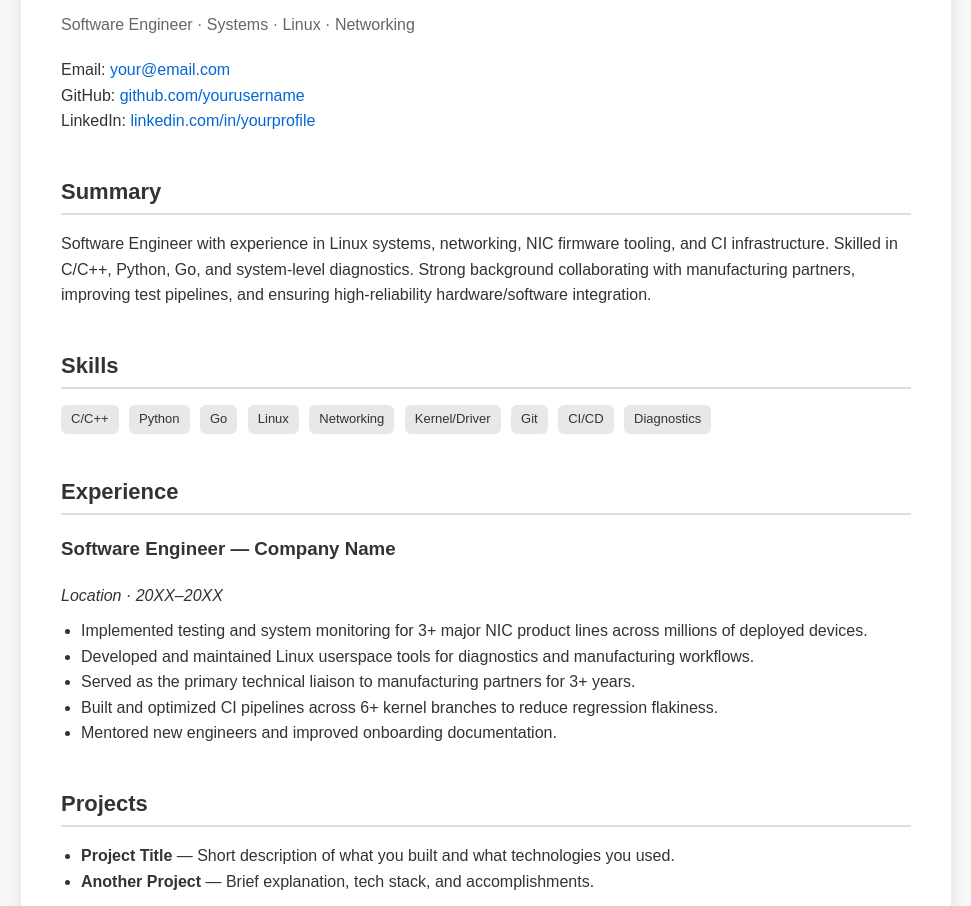
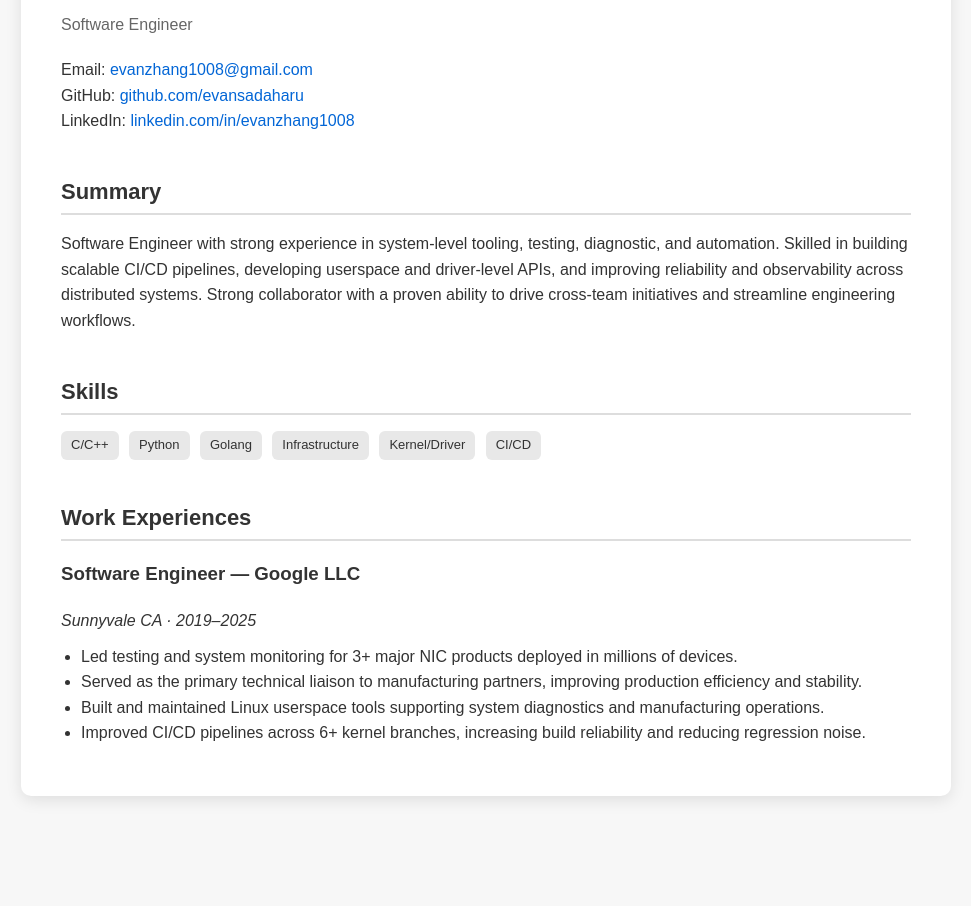
Before and after one commit to evansadaharu/evansadaharu.github.io, a plain HTML site: page index.html in a window 1280 px wide. Shown: the part 146-1052 px from the top of the page, without its empty margins (154-1125 px from the left). After the commit the page ends 982 px from the top, so only its background shows below. Drawn offline with Linux system fonts and the light colour scheme.

Commit message:
Update resume contents

```diff
--- a/index.html
+++ b/index.html
@@ -61,60 +61,44 @@
 <body>
   <div class="container">
     <h1>Evan Zhang</h1>
-    <div class="subtitle">Software Engineer · Systems · Linux · Networking</div>
+    <div class="subtitle">Software Engineer</div>
 
     <div class="contact">
       <p>
-        Email: <a href="mailto:your@email.com">your@email.com</a><br>
-        GitHub: <a href="https://github.com/yourusername">github.com/yourusername</a><br>
-        LinkedIn: <a href="https://www.linkedin.com/in/yourprofile/">linkedin.com/in/yourprofile</a>
+        Email: <a href="mailto:evanzhang1008@gmail.com">evanzhang1008@gmail.com</a><br>
+        GitHub: <a href="https://github.com/evansadaharu">github.com/evansadaharu</a><br>
+        LinkedIn: <a href="https://www.linkedin.com/in/evanzhang1008/">linkedin.com/in/evanzhang1008</a>
       </p>
     </div>
 
     <h2>Summary</h2>
     <p>
-      Software Engineer with experience in Linux systems, networking, NIC firmware tooling, and CI infrastructure.
-      Skilled in C/C++, Python, Go, and system-level diagnostics. Strong background collaborating with manufacturing
-      partners, improving test pipelines, and ensuring high-reliability hardware/software integration.
+      Software Engineer with strong experience in system-level tooling, testing, diagnostic, and automation.
+      Skilled in building scalable CI/CD pipelines, developing userspace and driver-level APIs, and improving reliability and observability across distributed systems.
+      Strong collaborator with a proven ability to drive cross-team initiatives and streamline engineering workflows.
     </p>
 
     <h2>Skills</h2>
     <div class="section">
       <span class="tag">C/C++</span>
       <span class="tag">Python</span>
-      <span class="tag">Go</span>
-      <span class="tag">Linux</span>
-      <span class="tag">Networking</span>
+      <span class="tag">Golang</span>
+      <span class="tag">Infrastructure</span>
       <span class="tag">Kernel/Driver</span>
-      <span class="tag">Git</span>
       <span class="tag">CI/CD</span>
-      <span class="tag">Diagnostics</span>
     </div>
 
-    <h2>Experience</h2>
+    <h2>Work Experiences</h2>
     <div class="section">
-      <h3>Software Engineer — Company Name</h3>
-      <p><em>Location · 20XX–20XX</em></p>
+      <h3>Software Engineer — Google LLC</h3>
+      <p><em>Sunnyvale CA · 2019–2025</em></p>
       <ul>
-        <li>Implemented testing and system monitoring for 3+ major NIC product lines across millions of deployed devices.</li>
-        <li>Developed and maintained Linux userspace tools for diagnostics and manufacturing workflows.</li>
-        <li>Served as the primary technical liaison to manufacturing partners for 3+ years.</li>
-        <li>Built and optimized CI pipelines across 6+ kernel branches to reduce regression flakiness.</li>
-        <li>Mentored new engineers and improved onboarding documentation.</li>
+        <li>Led testing and system monitoring for 3+ major NIC products deployed in millions of devices.</li>
+        <li>Served as the primary technical liaison to manufacturing partners, improving production efficiency and stability.</li>
+        <li>Built and maintained Linux userspace tools supporting system diagnostics and manufacturing operations.</li>
+        <li>Improved CI/CD pipelines across 6+ kernel branches, increasing build reliability and reducing regression noise.</li>
       </ul>
     </div>
-
-    <h2>Projects</h2>
-    <ul>
-      <li><strong>Project Title</strong> — Short description of what you built and what technologies you used.</li>
-      <li><strong>Another Project</strong> — Brief explanation, tech stack, and accomplishments.</li>
-    </ul>
-
-    <h2>Education</h2>
-    <p>
-      B.S. in Computer Science — University Name<br>
-      Graduation Year
-    </p>
   </div>
 </body>
 </html>
```
